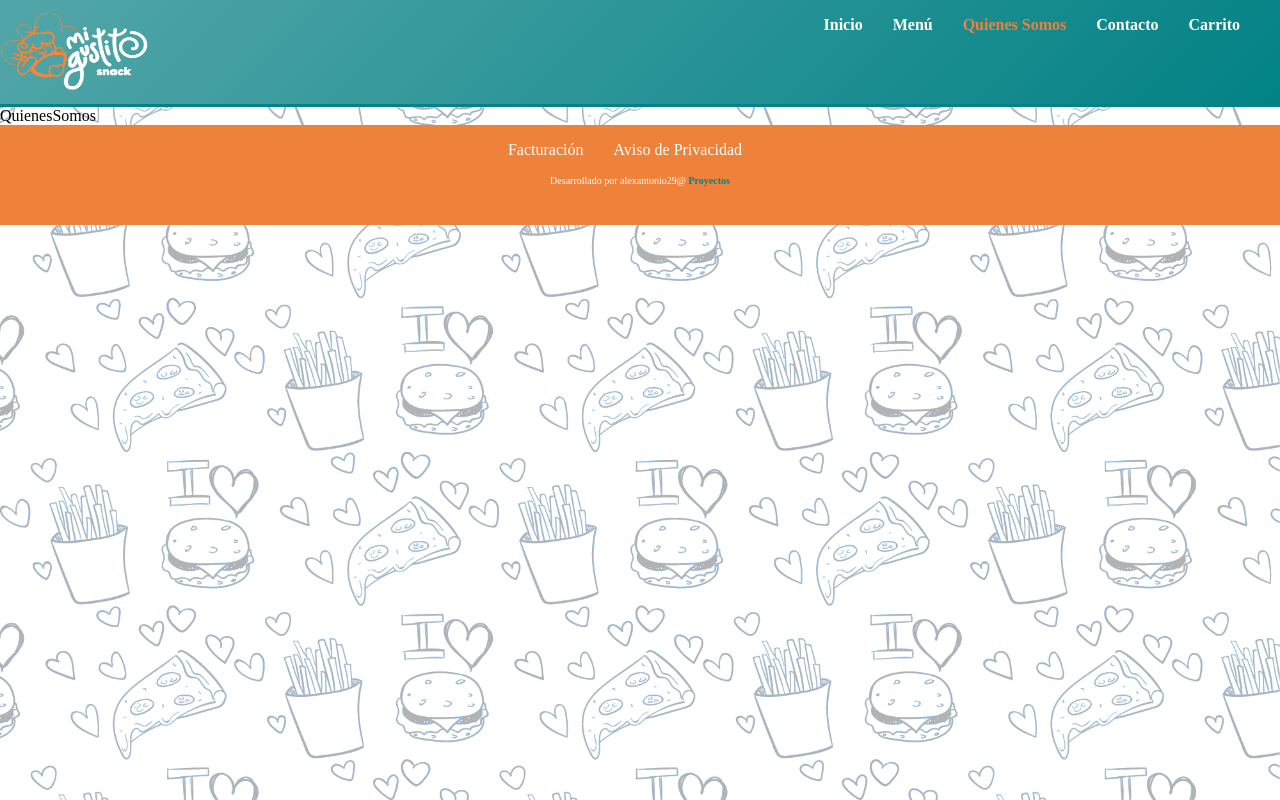
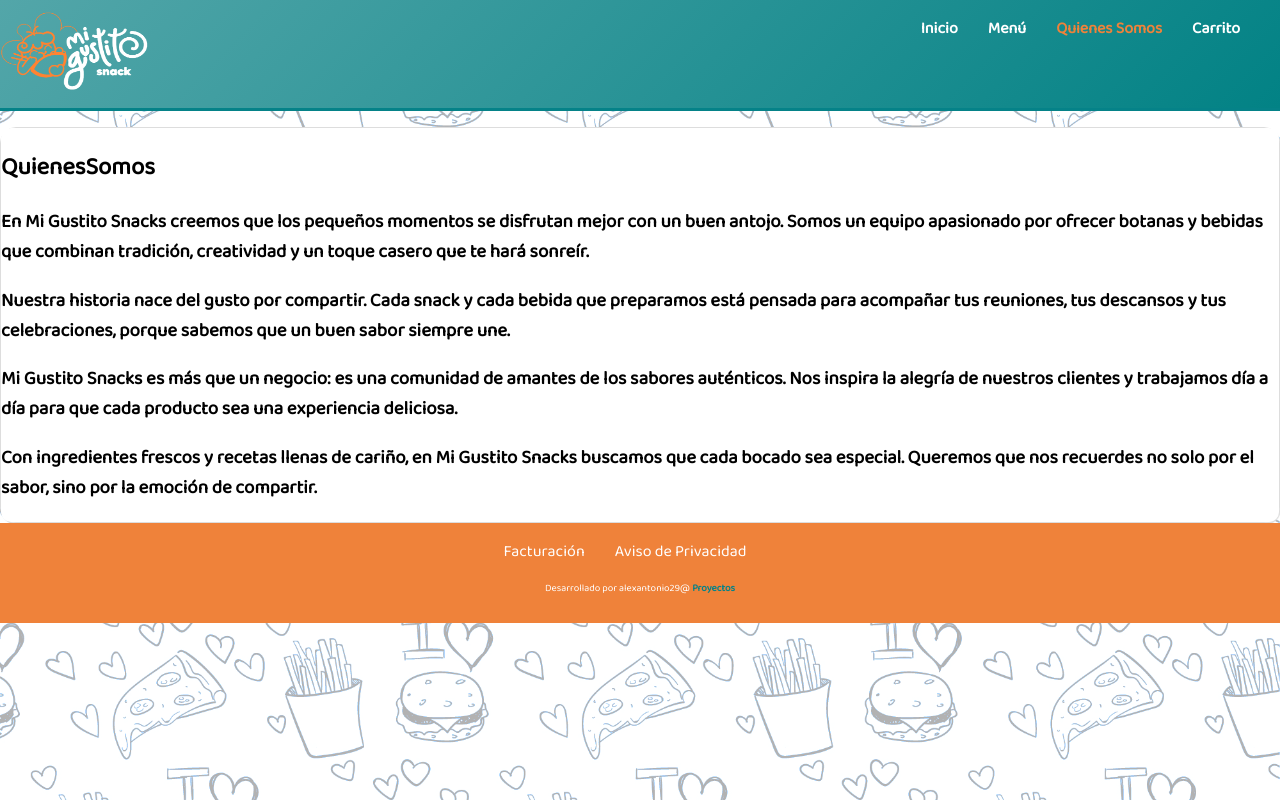
Before and after one commit to mi-negocio-digital/mi_gustito_snack, a React (Create React App) app: page /mi_gustito_snack/quienes_somos in a window 1280 px wide. Built offline with nearby package versions, Linux system fonts and the light colour scheme.

Commit message:
update page

```diff
--- a/src/App.css
+++ b/src/App.css
@@ -1,4 +1,6 @@
 @import url('https://fonts.googleapis.com/css2?family=Chewy&display=swap');
+@import url('https://fonts.googleapis.com/css2?family=Baloo+2&display=swap');
+
 
 
 
@@ -10,6 +12,7 @@ body{
   background-size: cover;
   background-position: center;
   background-attachment: fixed;
+  font-family:'Baloo 2', cursive;
 
 
 
@@ -20,7 +23,7 @@ body{
 
 .layout{
 
-  font-family:'Baloo 2', cursive;
+ /* font-family:'Baloo 2', cursive;*/
   width: 100%;
 
 
@@ -643,6 +646,16 @@ flex-direction: row;
 
 }
 
+.button{
+  text-decoration: none;
+  background:#028285;
+  color: white;
+  border-radius: 1rem;
+  padding: 0.5rem;
+
+
+}
+
 .ventanaConfirmacion .button{
   background: #028285;
   color: white;
--- a/src/componentes/Nav.js
+++ b/src/componentes/Nav.js
@@ -21,7 +21,7 @@ export const Nav = () => {
           <li><NavLink to='/inicio' className={({isActive})=>activarNav(isActive)}>Inicio</NavLink></li>
           <li><NavLink to='/menu' className={({isActive})=>activarNav(isActive)}>Menú</NavLink></li>
           <li><NavLink to='/quienes_somos' className={({isActive})=>activarNav(isActive)}> Quienes Somos</NavLink></li>
-          <li><NavLink to='/contacto' className={({isActive})=>activarNav(isActive)}>Contacto</NavLink></li>
+         {/* <li><NavLink to='/contacto' className={({isActive})=>activarNav(isActive)}>Contacto</NavLink></li>*/}
           <li><NavLink to='/carrito' className={({isActive})=>activarNav(isActive)}>Carrito</NavLink></li>
 
         </ul>
--- a/src/componentes/body/Inicio/MasInfo.js
+++ b/src/componentes/body/Inicio/MasInfo.js
@@ -1,4 +1,5 @@
 import React from 'react'
+import { Link } from 'react-router-dom'
 
 export const MasInfo = () => {
   return (
@@ -8,12 +9,14 @@ export const MasInfo = () => {
 
         <p>Revisa Todos Nuestros Productos Disponibles: </p>
 
-        <button > Ordena Aqui!!!</button>
+        <Link className='button' to="/menu">OrdenaAqui!!!</Link>
 
 
         <p>Quienes somos???</p>
 
-        <button >Aqui tendrás la respuesta</button>
+        <Link className='button' to="/quienes_somos">Aqui tendrás la respuesta</Link>
+
+        <p></p>
     </div>
   )
 }
--- a/src/componentes/body/QuienesSomos.js
+++ b/src/componentes/body/QuienesSomos.js
@@ -2,6 +2,37 @@ import React from 'react'
 
 export const QuienesSomos = () => {
   return (
-    <div>QuienesSomos</div>
+    <div className='ventanaConfirmacion'>
+
+
+
+      <section className='base_ventana'>
+        <div className='pedido'>
+
+          <h1>QuienesSomos</h1>
+
+<h3>
+En Mi Gustito Snacks creemos que los pequeños momentos se disfrutan mejor con un buen antojo. Somos un equipo apasionado por ofrecer botanas y bebidas que combinan tradición, creatividad y un toque casero que te hará sonreír.
+</h3>
+
+<h3>
+Nuestra historia nace del gusto por compartir. Cada snack y cada bebida que preparamos está pensada para acompañar tus reuniones, tus descansos y tus celebraciones, porque sabemos que un buen sabor siempre une.
+</h3>
+
+<h3>
+Mi Gustito Snacks es más que un negocio: es una comunidad de amantes de los sabores auténticos. Nos inspira la alegría de nuestros clientes y trabajamos día a día para que cada producto sea una experiencia deliciosa.
+</h3>
+
+<h3>
+Con ingredientes frescos y recetas llenas de cariño, en Mi Gustito Snacks buscamos que cada bocado sea especial. Queremos que nos recuerdes no solo por el sabor, sino por la emoción de compartir.
+</h3>
+
+
+
+
+        </div>
+      </section>
+
+      </div>
   )
 }
--- a/src/componentes/ventanasConfirmacion.js/ConfirmacionPedido.js
+++ b/src/componentes/ventanasConfirmacion.js/ConfirmacionPedido.js
@@ -77,7 +77,7 @@ export const ConfirmacionPedido = ({titulo,mensaje}) => {
         pedidos[n]=pedido;
 
         localStorage.setItem("pedidos",JSON.stringify(pedidos));
-        setListadoPedidos(()=>[pedido]);
+        setListadoPedidos(()=>pedidos);
 
        }catch(error){
             console.log(error);
@@ -190,11 +190,11 @@ export const ConfirmacionPedido = ({titulo,mensaje}) => {
             mensajeProductos=mensajeProductos+"\n • "+pedido.datos.nombre+"\n";
             mensajeProductos=mensajeProductos+" Ingredientes: "+pedido.datos.ingredientes+"\n";
             mensajeProductos=mensajeProductos+" Tamaño: "+pedido.datos.tamano+"\n";
-            mensajeProductos=mensajeProductos+" de Tipo:"+pedido.datos.tipo+"\n\n";
+            mensajeProductos=mensajeProductos+" de Tipo:"+pedido.datos.tipo+"\n";
             if(pedido.index_complemento!==null){
                 mensajeProductos=mensajeProductos
                 +"Complemento: ("+pedido.datos.complemento[pedido.index_complemento].nombre+" + $"
-                +pedido.datos.complemento[pedido.index_complemento].precio+")";
+                +pedido.datos.complemento[pedido.index_complemento].precio+")\n";
                 suma=suma+((pedido.datos.complemento[pedido.index_complemento].precio)*(pedido.cantidad));
                 //console.log((pedido.datos.complemento[pedido.index_complemento].precio));
 
@@ -274,12 +274,14 @@ export const ConfirmacionPedido = ({titulo,mensaje}) => {
 
                                     <h2> {mensajeConfirmacion.item[tamano][tipo].nombre}</h2>
 
-                                        Tamaño:
+                                      { /* Tamaño:*/}
                                         <span className='posicionButton'>
                                     {
 
-                                    mensajeConfirmacion.item.map((data,index)=>{
-                                        console.log(tamano);
+                                    ( !(mensajeConfirmacion.item.length<=1))&&(
+
+                                        mensajeConfirmacion.item.map((data,index)=>{
+
                                             return(
 
                                         <button key={index} className={ tamano===index?"button_active":"button_not_active"} onClick={()=>setTamano(index)}>{data[tipo].tamano}</button>
@@ -287,12 +289,14 @@ export const ConfirmacionPedido = ({titulo,mensaje}) => {
 
                                             )
                                     })
+                                )
                                     }
                                      </span>
-                                    Tipo:
+                                   { /* Tipo:*/}
                                     <span className='posicionButton'>
 
-                                    {
+
+                                    {(!(mensajeConfirmacion.item[tamano].length<=1))&&(
                                         mensajeConfirmacion.item[tamano].map((data,index)=>{
 
                                            return(
@@ -302,7 +306,7 @@ export const ConfirmacionPedido = ({titulo,mensaje}) => {
 
                                         })
 
-                                    }</span>
+                                    )}</span>
 
 
 
@@ -368,10 +372,10 @@ export const ConfirmacionPedido = ({titulo,mensaje}) => {
 
 
 
-            <button className='button' onClick={
+            <button style={{background:"#ef823a"}} className='button' onClick={
             ()=>productoIndividual(mensajeConfirmacion.item[tamano][tipo])}>{mensajeConfirmacion.seleccion===2?"Aceptar":"Agregar al Carrito"}</button>
 
-            <button className='button' onClick={()=>{ setMensajeConfirmacion(({
+            <button style={{background:"#ef823a"}} className='button' onClick={()=>{ setMensajeConfirmacion(({
                 'valor':0,
                 'titulo':'',
                 'mensaje':'',
```
Also changed, not shown: src/componentes/body/Carrito.js (line endings or trailing spaces).
